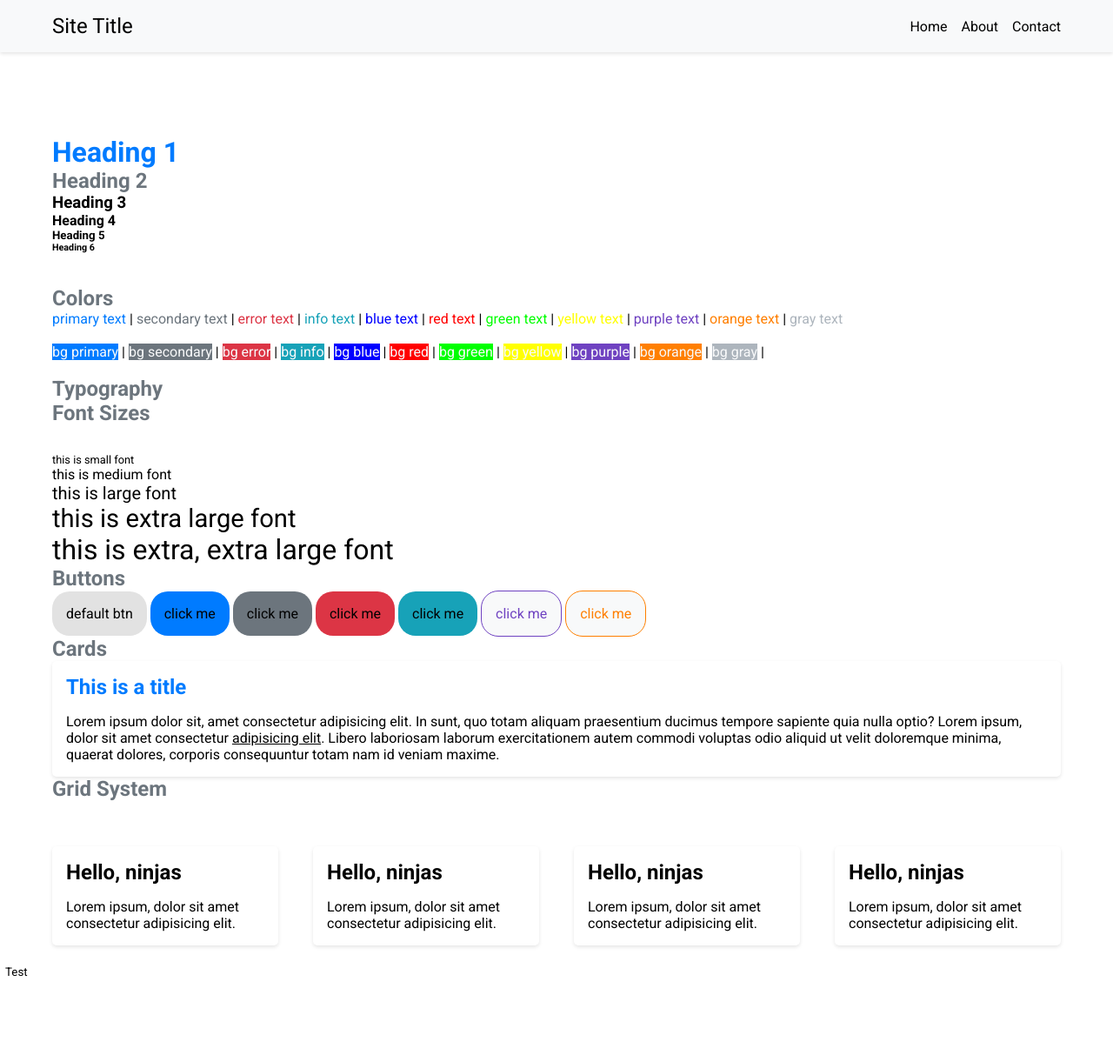
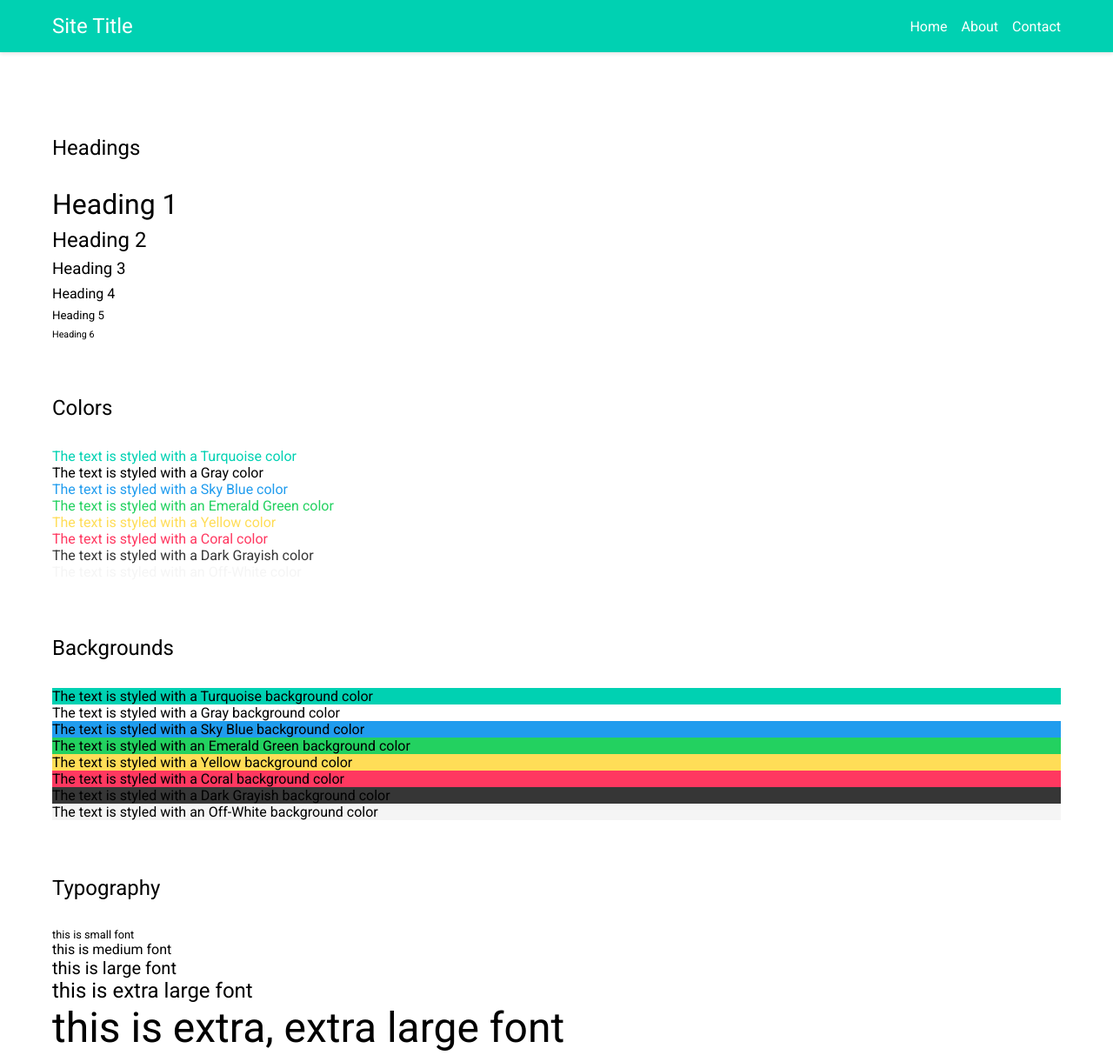
Before and after one commit to danimatuko/breeze, a website: page index.html in a window 1280 px wide. Shown: the top 1213 px of the page at 87% size. Before the commit the page ends 1126 px from the top, so only its background shows below. Drawn offline with nearby package versions, Linux system fonts and the light colour scheme; files that its build step writes are made by us from their sources.

Commit message:
order html page and add typography partial

```diff
--- a/index.html
+++ b/index.html
@@ -8,7 +8,7 @@
     <title>Breeze</title>
   </head>
   <body>
-    <nav class="nav-light text-white mb-4">
+    <nav class="nav-primary text-white mb-4">
       <div class="container">
         <span class="site-title">Site Title</span>
 
@@ -19,88 +19,103 @@
         </ul>
       </div>
     </nav>
+
     <div class="container">
+      <!-- Headings -->
+      <div class="mb-3">
+        <h2 class="mb-2">Headings</h2>
         <h1>Heading 1</h1>
         <h2>Heading 2</h2>
         <h3>Heading 3</h3>
         <h4>Heading 4</h4>
         <h5>Heading 5</h5>
         <h6>Heading 6</h6>
-
-      <br />
-      <br />
+      </div>
 
       <!-- colors -->
-      <h2>Colors</h2>
+      <div class="mb-3">
+        <h2 class="mb-2">Colors</h2>
 
-      <span class="text-primary">primary text</span> |
-      <span class="text-secondary">secondary text</span> |
-      <span class="text-error">error text</span> |
-      <span class="text-info">info text</span> |
-      <span class="text-blue">blue text</span> |
-      <span class="text-red">red text</span> |
-      <span class="text-green">green text</span> |
-      <span class="text-yellow">yellow text</span> |
-      <span class="text-purple">purple text</span> |
-      <span class="text-orange">orange text</span> |
-      <span class="text-gray">gray text</span>
+        <p class="text-primary">The text is styled with a Turquoise color</p>
+        <p class="text-secondary">The text is styled with a Gray color</p>
+        <p class="text-info">The text is styled with a Sky Blue color</p>
+        <p class="text-success">
+          The text is styled with an Emerald Green color
+        </p>
+        <p class="text-warning">The text is styled with a Yellow color</p>
+        <p class="text-danger">The text is styled with a Coral color</p>
+        <p class="text-dark">The text is styled with a Dark Grayish color</p>
+        <p class="text-light">The text is styled with an Off-White color</p>
+      </div>
 
-      <br />
-      <br />
+      <!-- colors -->
+      <div class="mb-3">
+        <h2 class="mb-2">Backgrounds</h2>
 
-      <span class="bg-primary text-light">bg primary</span> |
-      <span class="bg-secondary text-light">bg secondary</span> |
-      <span class="bg-error text-light">bg error</span> |
-      <span class="bg-info text-light">bg info</span> |
-      <span class="bg-blue text-light">bg blue</span> |
-      <span class="bg-red text-light">bg red</span> |
-      <span class="bg-green text-light">bg green</span> |
-      <span class="bg-yellow text-light">bg yellow</span> |
-      <span class="bg-purple text-light">bg purple</span> |
-      <span class="bg-orange text-light">bg orange</span> |
-      <span class="bg-gray text-light">bg gray</span> |
+        <p class="bg-primary">
+          The text is styled with a Turquoise background color
+        </p>
+        <p class="bg-secondary">
+          The text is styled with a Gray background color
+        </p>
+        <p class="bg-info">
+          The text is styled with a Sky Blue background color
+        </p>
+        <p class="bg-success">
+          The text is styled with an Emerald Green background color
+        </p>
+        <p class="bg-warning">
+          The text is styled with a Yellow background color
+        </p>
+        <p class="bg-danger">
+          The text is styled with a Coral background color
+        </p>
+        <p class="bg-dark">
+          The text is styled with a Dark Grayish background color
+        </p>
+        <p class="bg-light">
+          The text is styled with an Off-White background color
+        </p>
+      </div>
 
-      <br />
-      <br />
-
-      <h2>Typography</h2>
-
-      <!-- font sizes -->
-      <h2 class="mb-2">Font Sizes</h2>
+      <div class="mb-3">
+        <h2 class="mb-2">Typography</h2>
         <div class="font-sm">this is small font</div>
         <div class="font-md">this is medium font</div>
         <div class="font-lg">this is large font</div>
         <div class="font-xl">this is extra large font</div>
         <div class="font-xxl">this is extra, extra large font</div>
+      </div>
 
       <!-- buttons -->
-      <h2>Buttons</h2>
+      <div class="mb-3">
+        <h2 class="mb-2">Buttons</h2>
 
-      <a href="#" class="btn">default btn</a>
-      <a href="#" class="btn-primary text-white">click me</a>
-      <a href="#" class="btn-secondary text-white">click me</a>
-      <a href="#" class="btn-error text-white">click me</a>
-      <a href="#" class="btn-info">click me</a>
-      <a href="#" class="btn-outlined-purple text-purple text-hover-white"
-        >click me</a
-      >
-      <a href="#" class="btn-outlined-orange text-orange text-hover-white"
-        >click me</a
-      >
+        <a href="#" class="btn btn-primary">Turquoise</a>
+        <a href="#" class="btn btn-secondary">Gray</a>
+        <a href="#" class="btn btn-info">Sky Blue</a>
+        <a href="#" class="btn btn-success">Emerald Green</a>
+        <a href="#" class="btn btn-warning">Yellow</a>
+        <a href="#" class="btn btn-danger">Coral</a>
+        <a href="#" class="btn btn-dark">Dark Grayish</a>
+        <a href="#" class="btn btn-light">Off-White</a>
+      </div>
 
       <!-- cards -->
-      <h2>Cards</h2>
+      <div class="mb-3">
+        <h2 class="mb-2">Cards</h2>
         <div class="card">
-        <h1 class="card-title">This is a title</h1>
+          <h2 class="card-title">This is a card title</h2>
           <p class="card-body">
-          Lorem ipsum dolor sit, amet consectetur adipisicing elit. In sunt, quo
-          totam aliquam praesentium ducimus tempore sapiente quia nulla optio?
-          Lorem ipsum, dolor sit amet consectetur
+            Lorem ipsum dolor sit, amet consectetur adipisicing elit. In sunt,
+            quo totam aliquam praesentium ducimus tempore sapiente quia nulla
+            optio? Lorem ipsum, dolor sit amet consectetur
             <a href="">adipisicing elit</a>. Libero laboriosam laborum
-          exercitationem autem commodi voluptas odio aliquid ut velit doloremque
-          minima, quaerat dolores, corporis consequuntur totam nam id veniam
-          maxime.
+            exercitationem autem commodi voluptas odio aliquid ut velit
+            doloremque minima, quaerat dolores, corporis consequuntur totam nam
+            id veniam maxime.
           </p>
+        </div>
       </div>
 
       <!-- grid system -->
@@ -142,6 +157,5 @@
 
       <!-- utilities -->
     </div>
-    <button class="test-btn">Test</button>
   </body>
 </html>
--- a/package.json
+++ b/package.json
@@ -23,6 +23,7 @@
   "homepage": "https://github.com/danimatuko/breeze#readme",
   "devDependencies": {
     "gulp": "^4.0.2",
+    "gulp-purgecss": "^5.0.0",
     "gulp-sass": "^5.1.0",
     "sass": "^1.62.1"
   }
--- a/sass/_base.scss
+++ b/sass/_base.scss
@@ -4,14 +4,7 @@
 * Website: https://github.com/danimatuko
 */
 /* Variabls */
-@import url('https://fonts.googleapis.com/css2?family=Roboto:ital,wght@0,300;0,400;0,700;1,300;1,400;1,700&display=swap');
-h1 {
-  color: #007bff;
-}
-
-h2 {
-  color: #6c757d;
-}
+@import url("https://fonts.googleapis.com/css2?family=Roboto:ital,wght@0,300;0,400;0,700;1,300;1,400;1,700&display=swap");
 
 /* import Roboto from goole fonts */
 /* Reset CSS */
@@ -55,7 +48,7 @@ button,
 input,
 select,
 textarea {
-  font-family: 'Roboto', Arial, sans-serif;
+  font-family: "Roboto", Arial, sans-serif;
 }
 
 /* Reset anchor styles */
--- /dev/null
+++ b/sass/_typography.scss
@@ -0,0 +1,19 @@
+/**
+ * File: _typography.scss
+ * Author: Dani Matuko
+ * Created: May 24, 2023
+ *
+ * Description: This Sass partial defines common typography styles such as font families, font sizes,
+ * font weights, line heights, text colors, and text transformations. It also includes mixins for applying
+ * typography styles and provides default styles for headings (h1-h6) and paragraphs (p).
+ */
+
+h1,
+h2,
+h3,
+h4,
+h5,
+h6 {
+  font-weight: 400;
+  margin-bottom: 0.5rem;
+}
--- a/sass/_utilities.scss
+++ b/sass/_utilities.scss
@@ -163,9 +163,9 @@ $utilities: (
     "values": (
       "sm": $font-size-base * 0.8,
       "md": $font-size-base,
-      "lg": $font-size-base * 1.25,
-      "xl": $font-size-base * 1.825,
-      "xxl": $font-size-base * 2,
+      "lg": $font-size-base *1.25,
+      "xl": $font-size-base * 1.5                                                                                                               ,
+      "xxl": $font-size-base * 3,
     ),
   ),
 );
--- a/sass/_variables.scss
+++ b/sass/_variables.scss
@@ -1,32 +1,27 @@
 /* Variabls */
-$primary: #007bff;
-$secondary: #6c757d;
-$error: #dc3545;
-$info: #17a2b8;
-$blue: #0000ff;
-$red: #ff0000;
-$green: #00ff00;
-$yellow: #ffff00;
-$purple: #6f42c1;
-$orange: #ff7f00;
-$gray: #adb5bd;
-$dark: #343a40;
-$light: #f8f9fa;
+$primary: #00d1b2; // Turquoise
+$secondary: #a6a6a6; // Gray
+$link: #3273dc; // Dodger blue
+$info: #209cee; // Sky blue
+$success: #23d160; // Emerald green
+$warning: #ffdd57; // Yellow
+$danger: #ff3860; // Coral
+$black: #363636; // Dark grayish
+$dark: #363636; // Dark grayish
+$light: #f5f5f5; // Off-white
+$white: #fff; // White
 
 $colors: (
-  "primary": $primary,
-  "secondary": $secondary,
-  "error": $error,
-  "info": $info,
-  "blue": $blue,
-  "red": $red,
-  "green": $green,
-  "yellow": $yellow,
-  "purple": $purple,
-  "orange": $orange,
-  "gray": $gray,
-  "dark": $dark,
-  "light": $light,
+  "primary": #00d1b2,
+  "link": #3273dc,
+  "info": #209cee,
+  "success": #23d160,
+  "warning": #ffdd57,
+  "danger": #ff3860,
+  "black": #363636,
+  "dark": #363636,
+  "light": #f5f5f5,
+  "white": #fff,
 );
 
 $margin-base: 1rem;
@@ -55,11 +50,3 @@ $border-radius-base: 20px;
 $border-radius-sm: $border-radius-base * 0.75;
 $border-radius-md: $border-radius-base * 1;
 $border-radius-lg: $border-radius-base * 1.25;
-
-h1 {
-  color: $primary;
-}
-
-h2 {
-  color: $secondary;
-}
--- a/sass/index.scss
+++ b/sass/index.scss
@@ -4,6 +4,7 @@
 @import "variables";
 @import "utilities";
 @import "base";
+@import "typography";
 @import "colors";
 @import "components/card";
 @import "components/button";
```
Also changed, not shown: gulpfile.js (+7 -1 lines), 1 other file. Lines whose indentation alone changed are shown as unchanged.
